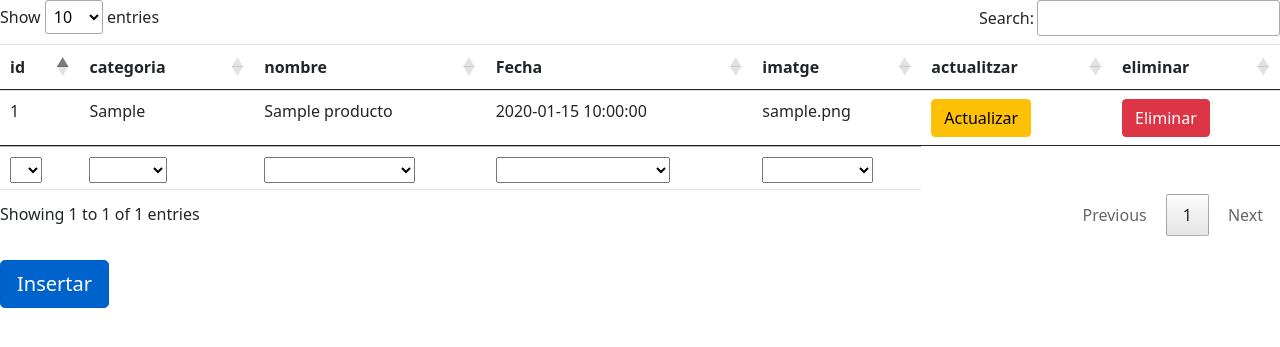
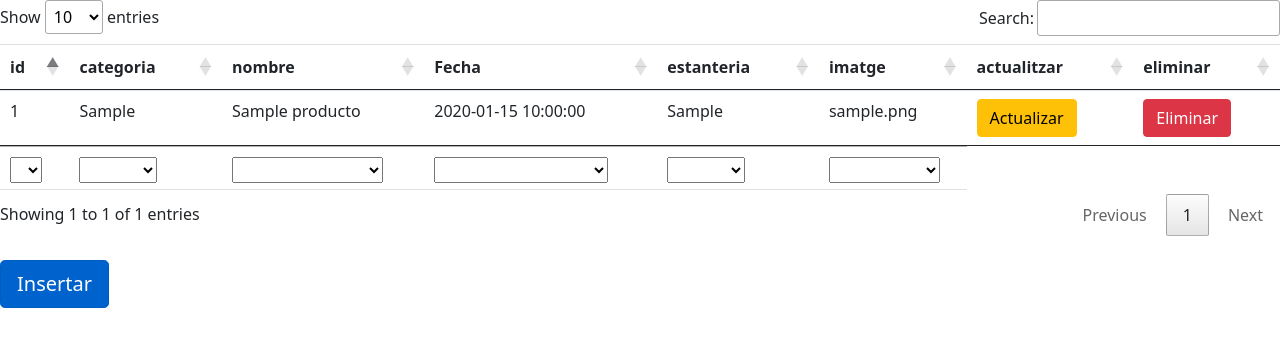
Before and after one commit to 1vaitor10/gestio_stock_php, a PHP site: the page made by index.php in a window 1280 px wide. Shown: the part 208-555 px from the top of the page. Run offline with PHP 8.4, Linux system fonts and the light colour scheme; tables that the repository leaves empty or names only in its code hold one stand-in row (values such as "Sample post"); some libraries are stand-ins or nearby versions.

Commit message:
INSERTAR

```diff
--- a/Controller/producte.php
+++ b/Controller/producte.php
@@ -8,19 +8,43 @@ class producteController {
         $productes = $producte->mostrar();
         require_once "Views/Producte/mostrar.php";
     }
-    public function insertar(){
+
+    public function insertar() {
         require_once "Views/Producte/insertar.php";
     }
+
     public function crear() {
+        // Validar los datos de entrada
+        if (empty($_POST["categoria"]) || empty($_POST["nombre"]) || empty($_POST["imagen"]) || empty($_POST["fecha"]) || empty($_POST["estanteria"])) {
+            // Manejar el caso en que algunos campos estén vacíos
+            echo "Por favor, complete todos los campos.";
+            return;
+        }
+
+        // Sanitizar los datos de entrada para prevenir inyecciones SQL
+        $categoria = htmlspecialchars($_POST["categoria"]);
+        $nombre = htmlspecialchars($_POST["nombre"]);
+        $imagen = htmlspecialchars($_POST["imagen"]);
+        $fecha = htmlspecialchars($_POST["fecha"]);
+        $estanteria = htmlspecialchars($_POST["estanteria"]);
+
         $producte = new producte();
-        $producte->setCategoria($_POST["categoria"]);
-        $producte->setNombre($_POST["nombre"]);
-        $producte->setImagen($_POST["imagen"]);
-        $producte->setFecha($_POST["fecha"]);
+        $producte->setCategoria($categoria);
+        $producte->setNombre($nombre);
+        $producte->setImagen($imagen);
+        $producte->setFecha($fecha);
+        $producte->setEstanteria($estanteria);
 
+        // Insertar los datos en la base de datos
+        $resultado = $producte->insertar();
 
-        $producte->insertar();
-        header("Location:index.php?controller=producte&action=mostrartot");
+        if ($resultado) {
+            // Redirigir a la página de lista de productos en caso de inserción exitosa
+            header("Location: index.php?controller=producte&action=mostrartot");
+        } else {
+            // Manejar el caso en que la inserción haya fallado
+            echo "Error al insertar los datos. Por favor, inténtelo de nuevo.";
+        }
     }
 }
 ?>
--- a/Views/Producte/mostrar.php
+++ b/Views/Producte/mostrar.php
@@ -27,8 +27,8 @@
                 <th>categoria</th>
                 <th>nombre</th>
                 <th>Fecha</th>
+                <th>estanteria</th>
                 <th>imatge</th>
-
                 <th>actualitzar</th>
                 <th>eliminar</th>
 
@@ -43,6 +43,7 @@
                 echo "<td>" . $row["categoria"] . "</td>";
                 echo "<td>" . $row["nombre"] . "</td>";
                 echo "<td>" . $row["fecha"] . "</td>";
+                echo "<td>" . $row["estanteria"] . "</td>";
                 echo "<td>" . $row["imagen"] . "</td>";
                 echo '<td><a class="btn btn-warning" href="index.php?controller=producte&action=actualitzar&user_id=' . $row["id"] . '" role="button">Actualizar</a></td>';
                 echo '<td><a class="btn btn-danger" href="index.php?controller=producte&action=EsborrarUsuari&user_id=' . $row["id"] . '" role="button">Eliminar</a></td>';
@@ -56,6 +57,7 @@
                 <th>categoria</th>
                 <th>nombre</th>
                 <th>Fecha</th>
+                <th>estanteria</th>
                 <th>imatge</th>
             </tr>
         </tfoot>
--- a/autoload.php
+++ b/autoload.php
@@ -1,7 +1,7 @@
 <?php
 
 function autocargar($classname){
-    include "Controller/" .  $classname . ".php";
+    include "controller/" .  $classname . ".php";
 }
 
 spl_autoload_register("autocargar");
--- a/model/producte.php
+++ b/model/producte.php
@@ -7,6 +7,7 @@ require_once "database.php";
         public $nombre;
         public $imagen;
         public $fecha;
+        public $estanteria;
 
 
 
@@ -122,10 +123,30 @@ require_once "database.php";
     }
     public function insertar(){
         $connexio = database::connectar();
-        $sql = "INSERT INTO productos (categoria, nombre, fecha, imagen) VALUES ('$this->categoria', '$this->nombre', '$this->fecha', '$this->imagen')";
+        $sql = "INSERT INTO productos (categoria, nombre, fecha,estanteria, imagen) VALUES ('$this->categoria', '$this->nombre', '$this->fecha','$this->estanteria', '$this->imagen')";
         $result = mysqli_query($connexio, $sql);
         return $result;
 
     }
+
+        /**
+         * Get the value of estanteria
+         */
+        public function getEstanteria()
+        {
+                return $this->estanteria;
+        }
+
+        /**
+         * Set the value of estanteria
+         *
+         * @return  self
+         */
+        public function setEstanteria($estanteria)
+        {
+                $this->estanteria = $estanteria;
+
+                return $this;
+        }
 }
     ?>
```
Also changed, not shown: Views/Producte/insertar.php (+8 -7 lines), IMG/capturedphoto1701774607.png (deleted), IMG/capturedphoto1701774865.png (deleted), IMG/capturedphoto1701774936.png (deleted), IMG/capturedphoto1701775283.png (deleted).
